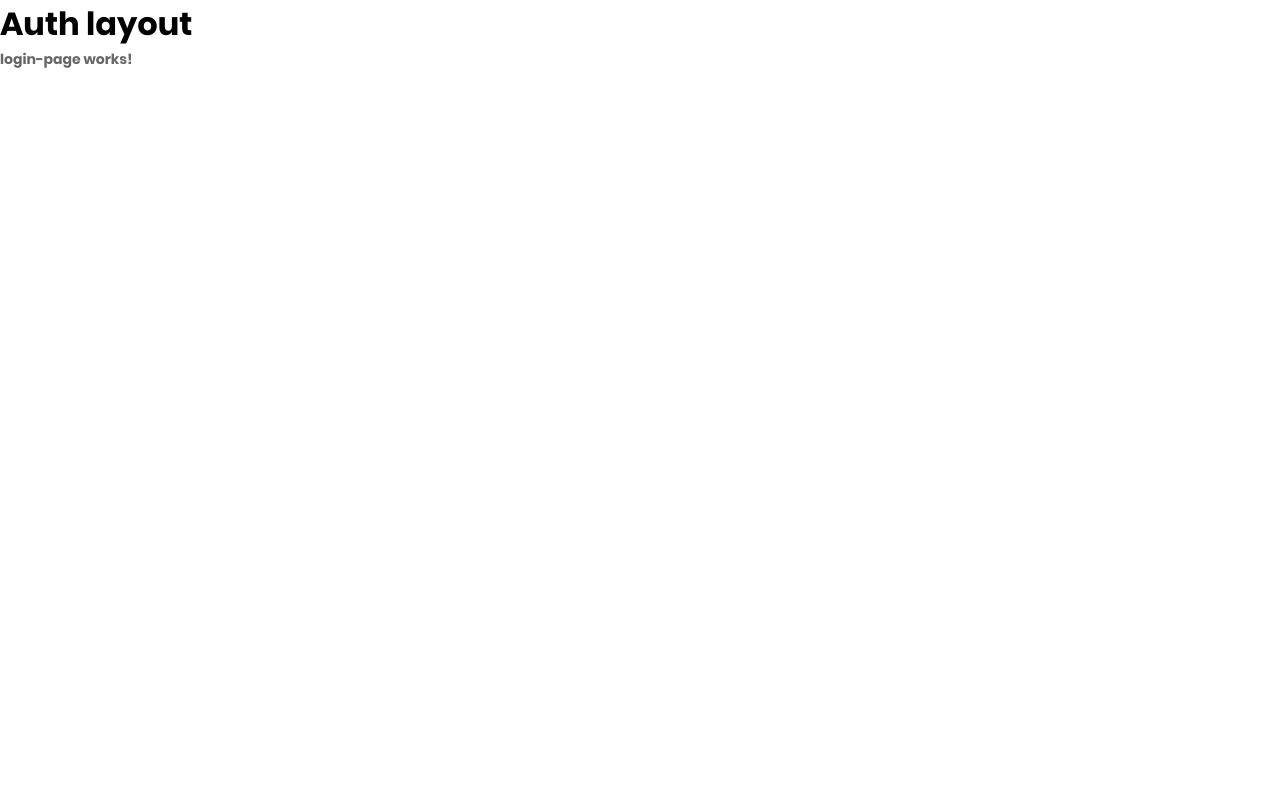
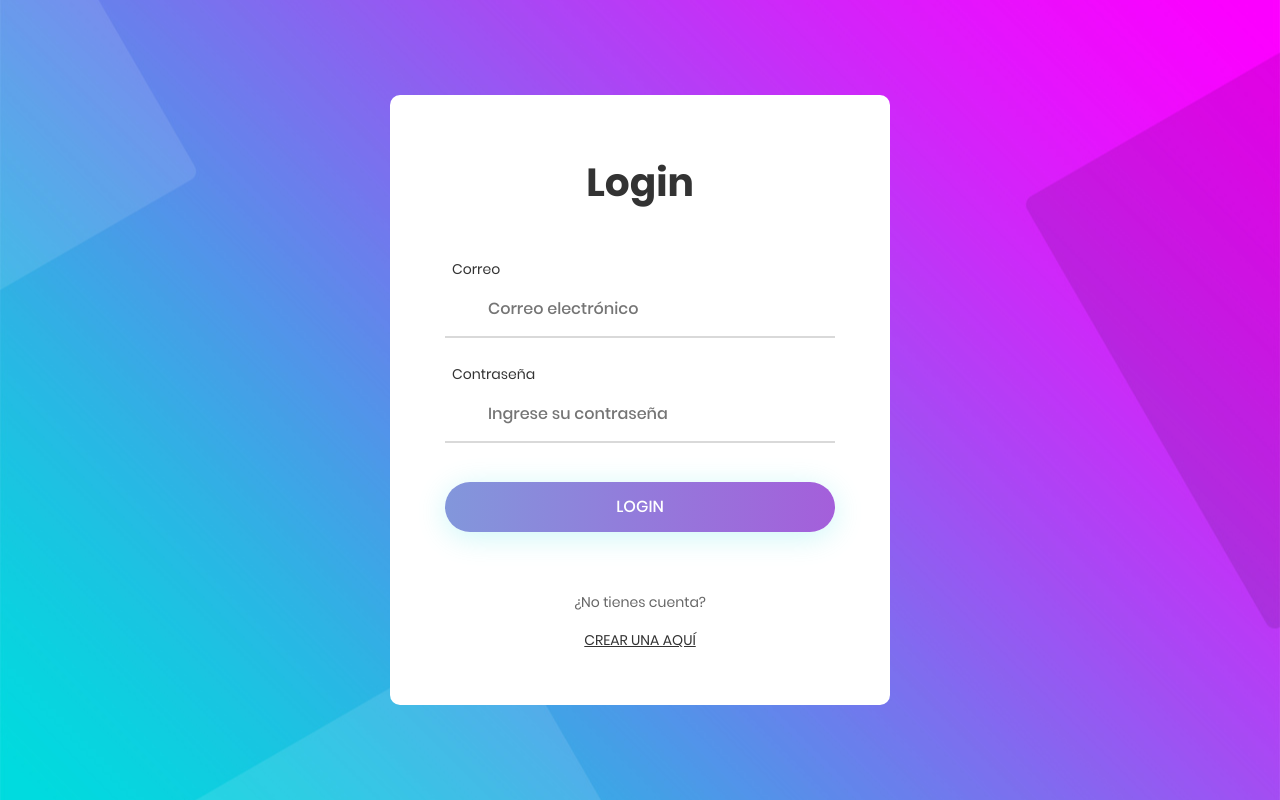
Before and after one commit to DylanVallejo/auth-App, an Angular app: page /auth/login in a window 1280 px wide. Built offline with nearby package versions, Linux system fonts and the light colour scheme.

Commit message:
- added layout and  login page

```diff
--- a/src/app/auth/auth.module.ts
+++ b/src/app/auth/auth.module.ts
@@ -5,6 +5,7 @@
 import { LoginPageComponent } from './pages/login-page/login-page.component';
 import { RegisterPageComponent } from './pages/register-page/register-page.component';
 import { AuthLayoutComponent } from './layouts/authLayout/authLayout.component';
+import { ReactiveFormsModule } from '@angular/forms';
 
 
 @NgModule({
@@ -15,7 +16,8 @@
   ],
   imports: [
     CommonModule,
-    AuthRoutingModule
+    AuthRoutingModule,
+    ReactiveFormsModule
   ]
 })
 export class AuthModule { }
--- a/src/app/auth/layouts/authLayout/authLayout.component.html
+++ b/src/app/auth/layouts/authLayout/authLayout.component.html
@@ -1,4 +1,9 @@
-<h1>Auth layout</h1>
+<div class="limiter">
+  <div class="container-login100" style="background-image: url('../../../../assets/images/bg-01.jpg');">
+      <div class="wrap-login100 p-l-55 p-r-55 p-t-65 p-b-54">
 
+          <router-outlet />
 
-<router-outlet/>
+      </div>
+  </div>
+</div>
--- a/src/app/auth/pages/login-page/login-page.component.html
+++ b/src/app/auth/pages/login-page/login-page.component.html
@@ -1 +1,45 @@
-<p>login-page works!</p>
+<form class="login100-form"
+    autocomplete="off">
+
+  <span class="login100-form-title p-b-49">
+    Login
+  </span>
+<!-- ng submit ngcontorl ng control name -->
+  <div class="wrap-input100 m-b-23">
+    <span class="label-input100">Correo</span>
+    <input class="input100"
+        type="email"
+        placeholder="Correo electrónico">
+    <span class="focus-input100"></span>
+  </div>
+
+  <div class="wrap-input100">
+    <span class="label-input100">Contraseña</span>
+    <input class="input100"
+        type="password"
+        placeholder="Ingrese su contraseña">
+    <span class="focus-input100"></span>
+  </div>
+
+  <div class="text-right p-t-8 p-b-31"></div>
+
+  <div class="container-login100-form-btn">
+    <div class="wrap-login100-form-btn">
+      <div class="login100-form-bgbtn"></div>
+      <button class="login100-form-btn"
+          type="submit">
+          Login
+      </button>
+    </div>
+  </div>
+
+  <div class="flex-col-c p-t-60">
+    <span class="txt1 p-b-17">
+      ¿No tienes cuenta?
+    </span>
+
+    <a routerLink="/auth/register" class="txt2">
+      Crear una aquí
+    </a>
+  </div>
+</form>
--- a/src/app/auth/pages/login-page/login-page.component.ts
+++ b/src/app/auth/pages/login-page/login-page.component.ts
@@ -1,4 +1,5 @@
-import { Component } from '@angular/core';
+import { Component, inject } from '@angular/core';
+import { FormBuilder, FormGroup, Validators } from '@angular/forms';
 
 @Component({
   selector: 'app-login-page',
@@ -7,4 +8,18 @@
 })
 export class LoginPageComponent {
 
+
+  private fb = inject(FormBuilder);
+
+  public myForm: FormGroup = this.fb.group({
+    email: [ '', [Validators.required, Validators.email]],
+    password: [ '', [Validators.required, Validators.minLength(6)] ],
+  });
+
+
+  login() {
+    console.log(this.myForm.value)
+  }
+
+
 }
```
